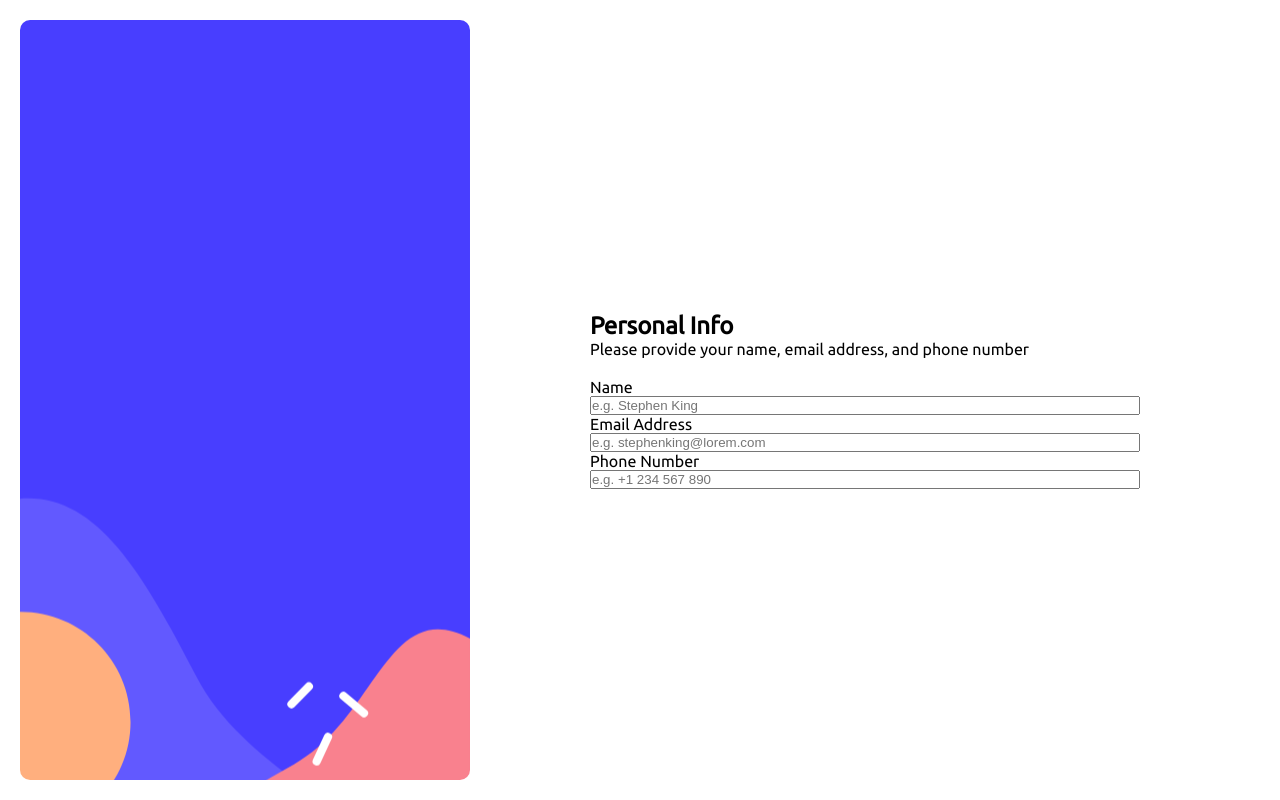
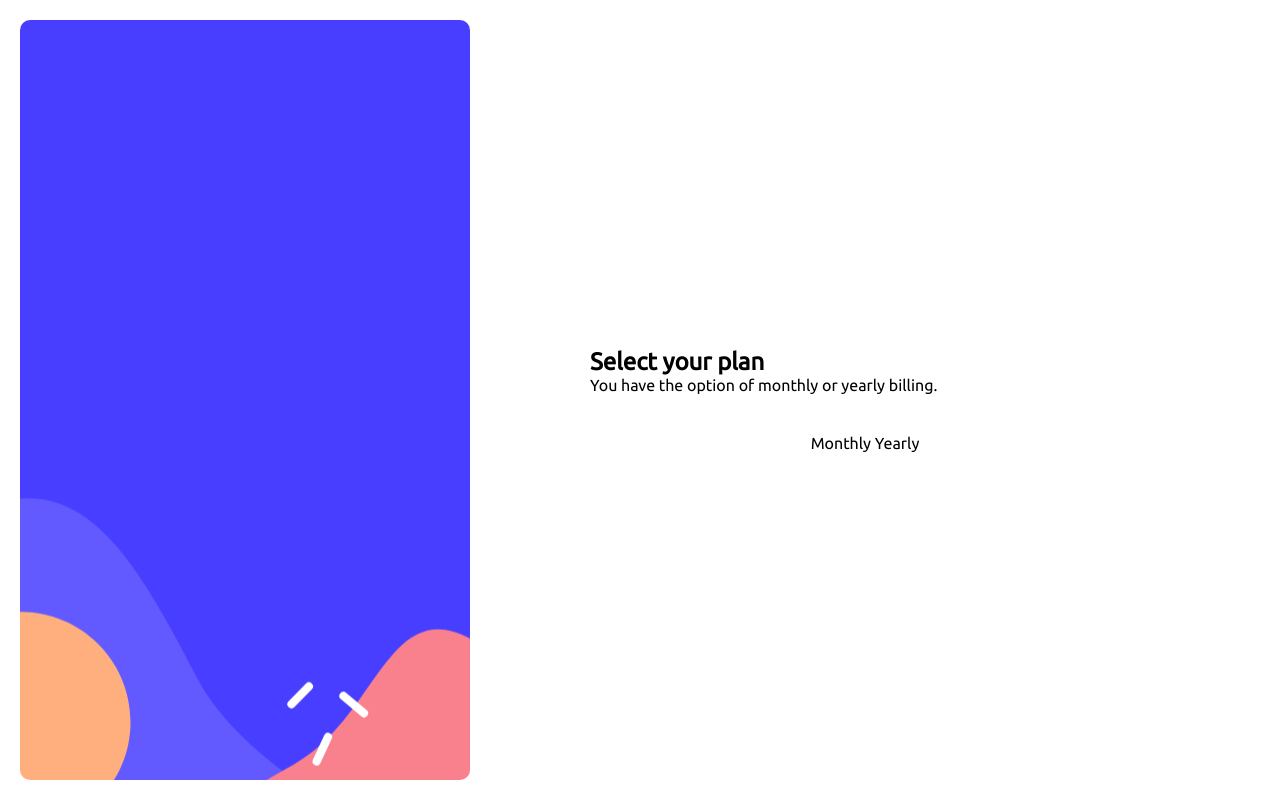
Before and after one commit to jwhong98/multi-step-form, a React (Create React App) app: page / in a window 1280 px wide. Built offline with nearby package versions, Linux system fonts and the light colour scheme.

Commit message:
added base SelectPlan component

```diff
--- a/src/App.js
+++ b/src/App.js
@@ -1,6 +1,7 @@
 import "./App.css";
 import FormNav from "./components/FormNav/FormNav";
 import PersonalInfo from "./components/PersonalInfo/PersonalInfo";
+import SelectPlan from "./components/SelectPlan/SelectPlan";
 import ThankYou from "./components/ThankYou/ThankYou";
 
 function App() {
@@ -8,7 +9,8 @@ function App() {
     <div className="App">
       <FormNav />
       <div className="container">
-        <PersonalInfo />
+        {/* <PersonalInfo /> */}
+        <SelectPlan />
         {/* <ThankYou /> */}
       </div>
     </div>
--- a/src/components/SelectPlan/SelectPlan.js
+++ b/src/components/SelectPlan/SelectPlan.js
@@ -2,7 +2,18 @@ import React from "react";
 import classes from "./SelectPlan.module.css";
 
 const SelectPlan = () => {
-  return <div>SelectPlan</div>;
+  return (
+    <section className={classes.selectPlan}>
+      <div className={classes.selectPlan__header}>
+        <h1>Select your plan</h1>
+        <p>You have the option of monthly or yearly billing.</p>
+      </div>
+      <div className={classes.selectPlan__plans}></div>
+      <div className={classes.selectPlan__switch}>
+        <span>Monthly Yearly</span>
+      </div>
+    </section>
+  );
 };
 
 export default SelectPlan;
--- a/src/components/SelectPlan/SelectPlan.module.css
+++ b/src/components/SelectPlan/SelectPlan.module.css
@@ -1 +1,35 @@
-/* No CSS *//*# sourceMappingURL=SelectPlan.module.css.map */
+.selectPlan {
+  max-width: 550px;
+  width: 100%;
+  display: -webkit-box;
+  display: -ms-flexbox;
+  display: flex;
+  -webkit-box-orient: vertical;
+  -webkit-box-direction: normal;
+      -ms-flex-direction: column;
+          flex-direction: column;
+  -webkit-box-align: center;
+      -ms-flex-align: center;
+          align-items: center;
+  -webkit-box-pack: center;
+      -ms-flex-pack: center;
+          justify-content: center;
+  gap: 20px;
+}
+
+.selectPlan__header {
+  width: 100%;
+}
+
+.selectPlan__switch {
+  display: -webkit-box;
+  display: -ms-flexbox;
+  display: flex;
+  -webkit-box-align: center;
+      -ms-flex-align: center;
+          align-items: center;
+  -webkit-box-pack: center;
+      -ms-flex-pack: center;
+          justify-content: center;
+}
+/*# sourceMappingURL=SelectPlan.module.css.map */
--- a/src/components/SelectPlan/SelectPlan.module.scss
+++ b/src/components/SelectPlan/SelectPlan.module.scss
@@ -0,0 +1,20 @@
+@import "../../styles/variables";
+@import "../../styles/mixins";
+
+.selectPlan {
+  max-width: $width;
+  width: 100%;
+  @include flexCol;
+  gap: 20px;
+
+  &__header {
+    width: 100%;
+  }
+  &__plans {
+  }
+  &__switch {
+    display: flex;
+    align-items: center;
+    justify-content: center;
+  }
+}
```
Also changed, not shown: 1 other file (tests, documents, lock files or other folders).
